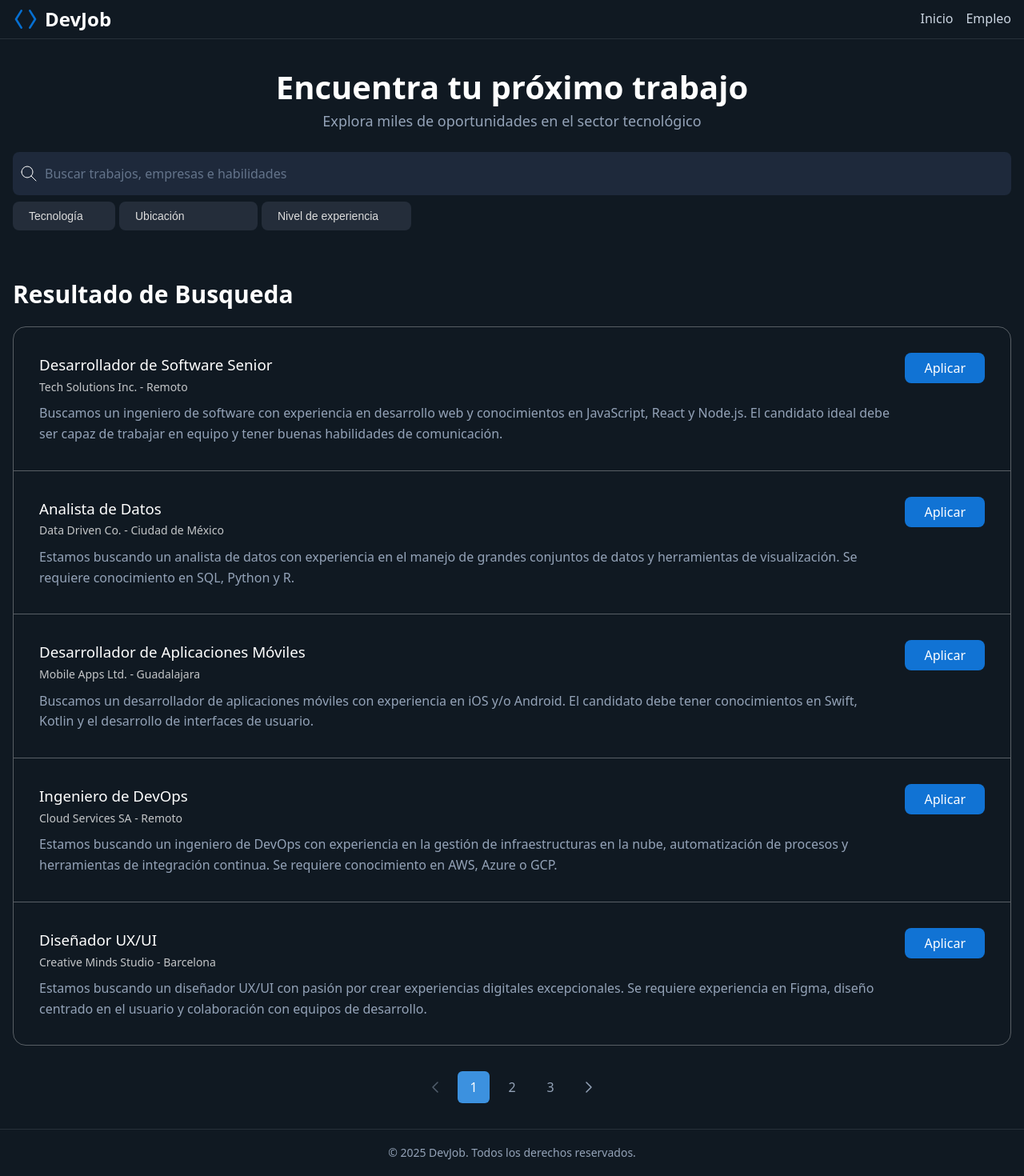
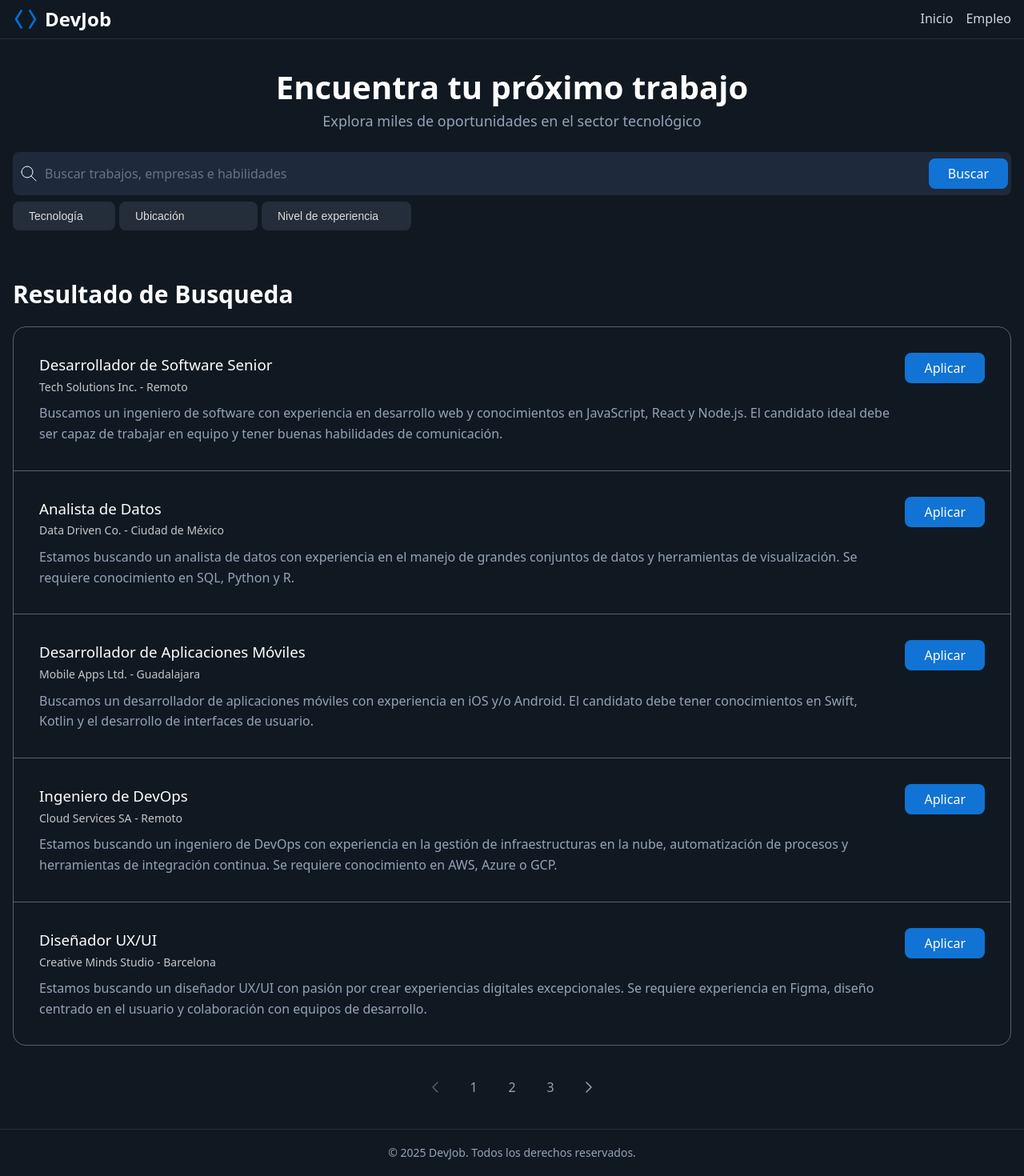
Before and after one commit to patrycast/JSCAMP, a React (Vite) app in the folder react-vite/: page / in a window 1280 px wide. Shown: the whole page at 80% size. Built offline with nearby package versions, Linux system fonts and the light colour scheme.

Commit message:
hook useId

```diff
--- a/react-vite/src/components/JobCard.jsx
+++ b/react-vite/src/components/JobCard.jsx
@@ -1,7 +1,14 @@
-
-
+import { useState } from "react"
 
 export const JobCard = ({ job }) => {
+  const [isApplied, setIsApplied] = useState(false)
+
+  const handleApplyClick = () => {
+    setIsApplied(true)
+  }
+
+  const buttonClases= isApplied ? "button-apply-job is-applied" : "button-apply-job"
+  const buttonText= isApplied ? "Aplicado" : "Aplicar"
 
   return (
     <article className="job-listing-card"
@@ -14,7 +21,7 @@ export const JobCard = ({ job }) => {
         <small>{job.empresa} - {job.ubicacion}</small>
         <p>{job.descripcion}</p>
       </div>
-      <button className="button-apply-job">Aplicar</button>
+      <button className={buttonClases} onClick={handleApplyClick}>{buttonText}</button>
     </article>
   )
 }
--- a/react-vite/src/components/Pagination.jsx
+++ b/react-vite/src/components/Pagination.jsx
@@ -1,4 +1,4 @@
-
+import styles from './Pagination.module.css'
 
 export const Pagination = ({ currentPage=1, totalPages=10, onPageChange }) => {
   // generamos un array de paginas a mostrar
@@ -34,14 +34,14 @@ export const Pagination = ({ currentPage=1, totalPages=10, onPageChange }) => {
   }
 
   return (
-    <nav className="pagination">
+    <nav className={styles.pagination}>
       <a href="#" style={stylePrevButton} onClick={handlePrevClick}>
           <svg xmlns="http://www.w3.org/2000/svg" width="24" height="24" viewBox="0 0 24 24" fill="none" stroke="currentColor" strokeWidth="1.5" strokeLinecap="round" strokeLinejoin="round" className="icon icon-tabler icons-tabler-outline icon-tabler-chevron-left"><path stroke="none" d="M0 0h24v24H0z" fill="none"/><path d="M15 6l-6 6l6 6" /></svg>
       </a>
 
 
       {pages.map(page => (
-        <a href="#" key={page} data-page={page} className={currentPage=== page ? "isActive" : ""}
+        <a href="#" key={page} data-page={page} className={currentPage=== page ? styles.isActive : ""}
           onClick={handleChangePage }> {page}
         </a>
       ))}
--- /dev/null
+++ b/react-vite/src/components/Pagination.module.css
@@ -0,0 +1,34 @@
+.pagination{
+    display:flex;
+    justify-content: center;
+    align-items: center;
+    gap: 0.5rem;
+    margin-block: 2rem;
+
+    a{
+        display: flex;
+        align-items: center;
+        justify-content: center;
+        width:2.5rem;
+        height:2.5rem;
+        color:var(--text-muted);
+        border-radius: 0.375rem;
+        transition: all 0.3s;
+
+
+    &:hover, &:focus{
+        background-color: #fff;
+    }
+    &:active{
+        transform: scale(0.90);
+    }
+
+  }
+}
+
+
+&.isActive{
+        background-color: var(--primary-light);
+        color:white;
+        pointer-events: none;
+        }
--- a/react-vite/src/components/SearchFormSection.jsx
+++ b/react-vite/src/components/SearchFormSection.jsx
@@ -1,20 +1,31 @@
-
+import { useId } from "react";
 
 export const SearchFormSection = () => {
+    const idText= useId();
+    const idTechnology= useId();
+    const idLocation= useId();
+    const idExperienceLevel= useId();
+    const handleSubmit = (e) => {
+        e.preventDefault();
+        console.log("Submit del formulario de busqueda")
+    }
   return (
       <section className="jobs-search">
             <h1>Encuentra tu próximo trabajo</h1>
             <p>Explora miles de oportunidades en el sector tecnológico</p>
 
 
-            <form id="empleos-search-form" role="search">
+            <form onSubmit={handleSubmit} id="empleos-search-form" role="search">
             <div className="search-bar">
                 <svg xmlns="http://www.w3.org/2000/svg" width="24" height="24" viewBox="0 0 24 24" fill="none" stroke="currentColor" strokeWidth="1" strokeLinecap="round" strokeLinejoin="round" className="icon icon-tabler icons-tabler-outline icon-tabler-search"><path stroke="none" d="M0 0h24v24H0z" fill="none"/><path d="M10 10m-7 0a7 7 0 1 0 14 0a7 7 0 1 0 -14 0" /><path d="M21 21l-6 -6" /></svg>
-                <input id="empleos-search-input" type="text" placeholder="Buscar trabajos, empresas e habilidades" />
+
+                    <input name={idText} id="empleos-search-input" type="text" placeholder="Buscar trabajos, empresas e habilidades" />
+
+                    <button type="submit" style={{position: 'absolute', right: '4px'}}>Buscar</button>
             </div>
 
         <div className="search-filters">
-            <select name="technology" id="filter-technology">
+            <select name={idTechnology} id="filter-technology">
                 <option  value="">Tecnología</option>
                 <option value="javascript">JavaScript</option>
                 <option value="Python">Python</option>
@@ -23,7 +34,7 @@ export const SearchFormSection = () => {
                 <option value="nodejs">Node.js</option>
             </select>
 
-            <select name="location" id="filter-location">
+            <select name={idLocation} id="filter-location">
                 <option value="">Ubicación</option>
                 <option value="remoto">Remoto</option>
                 <option value="cdmx">Ciudad de México</option>
@@ -32,7 +43,7 @@ export const SearchFormSection = () => {
                 <option value="barcelona">Barcelona</option>
             </select>
 
-            <select name="experience-level" id="filter-experience-level">
+            <select name={idExperienceLevel} id="filter-experience-level">
                 <option value="">Nivel de experiencia</option>
                 <option value="junior">Junior</option>
                 <option value="mid">Mid-level</option>
--- a/react-vite/src/index.css
+++ b/react-vite/src/index.css
@@ -334,6 +334,7 @@ article{
   .search-bar {
     background: var(--input-bg);
     padding: .25rem .5rem;
+    position: relative;
   }
 
   .search-filters {
@@ -412,39 +413,6 @@ select{
     }
 }
 }
-
-.pagination{
-    display:flex;
-    justify-content: center;
-    align-items: center;
-    gap: 0.5rem;
-    margin-block: 2rem;
-
-    a{
-        display: flex;
-        align-items: center;
-        justify-content: center;
-        width:2.5rem;
-        height:2.5rem;
-        color:var(--text-muted);
-        border-radius: 0.375rem;
-        transition: all 0.3s;
-
-
-    &:hover, &:focus{
-        background-color: #fff;
-    }
-    &:active{
-        transform: scale(0.90);
-    }
-    &.isActive{
-        background-color: var(--primary-light);
-        color:white;
-        pointer-events: none;
-        }
-    }
-}
-
 
 
 /* -----------------------detalle de empleo-------------------------------- */
```
